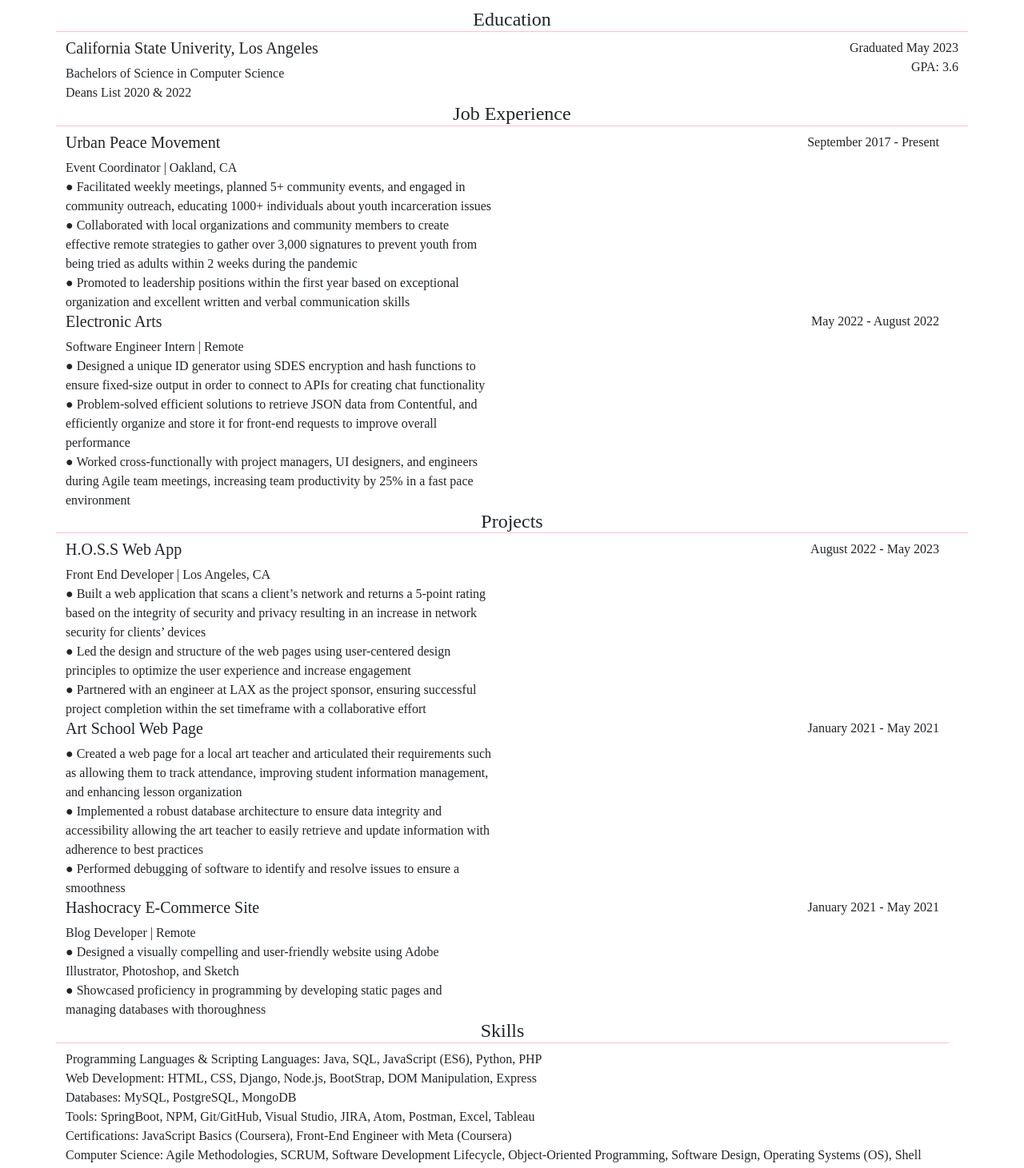
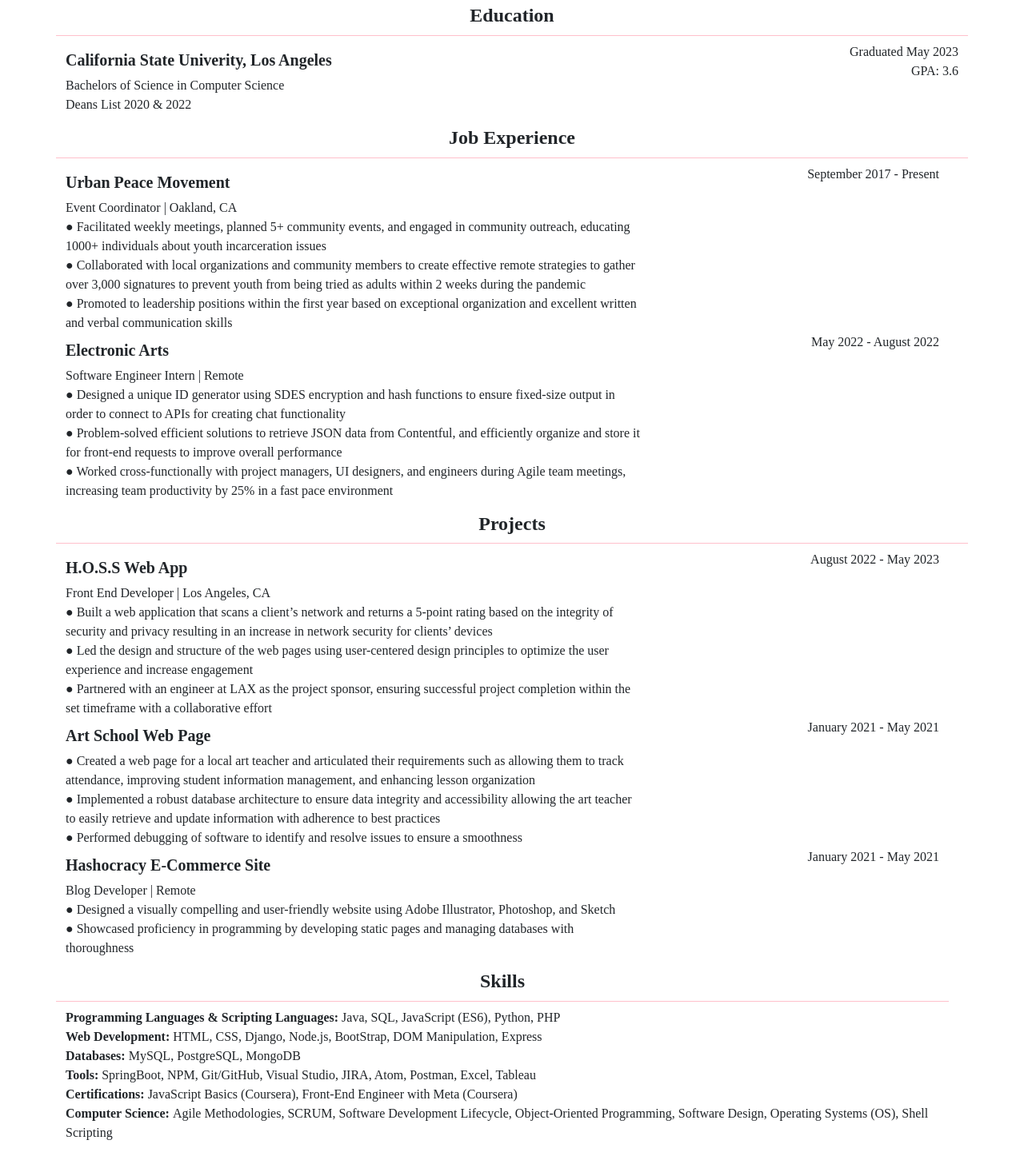
Before and after one commit to apablor/apablor.github.io, a React (Create React App) app: page / in a window 1280 px wide. Shown: the part 2560-4021 px from the top of the page at 80% size. Built offline with nearby package versions, Linux system fonts and the light colour scheme.

Commit message:
resume changes

```diff
--- a/src/App.css
+++ b/src/App.css
@@ -111,11 +111,8 @@
 
 /* -------------- Resume ---------------- */
 .resume{
-  /* display: flex;
-  align-items: center;
-  justify-content: center; */
   min-height: 210vh;
-  padding-top: 170px;
+  padding: 150px 0 20px 0;
   font-family: 'Times New Roman', Times, serif;
 }
 
@@ -123,21 +120,21 @@
   text-align:left;
 }
 
+.right-set h5{
+  padding-top: 10px;
+  font-weight: bold;
+}
+
 .resume-row h4{
   border-bottom: 1px solid pink;
+  font-weight: bold;
+  padding: 15px 0 10px 0;
 }
-/* .col h5, div, span{
-  text-align: left;
-} */
 
 .imp-dates{
   text-align: right;
 }
 
-/* .resume-row{
-  padding-bottom: 2rem;
-  padding-top: 2rem;
-} */
 
 
 .App {
--- a/src/components/Resume.js
+++ b/src/components/Resume.js
@@ -6,7 +6,7 @@
       <Container>
         <Row className="resume-row">
           <h4 > Education </h4>
-          <Col className="right-set">
+          <Col sm={8} className="right-set">
             <h5> California State Univerity, Los Angeles</h5>
             <div> Bachelors of Science in Computer Science <br/>
                      Deans List 2020 & 2022
@@ -20,7 +20,7 @@
         <Row className="resume-row">
           <h4> Job Experience </h4>
           <Row>
-            <Col className="right-set">
+            <Col sm={8} className="right-set">
               <h5> Urban Peace Movement </h5>
                 <span> Event Coordinator  | Oakland, CA </span>
                 <div>
@@ -34,7 +34,7 @@
             </Col>
           </Row>
           <Row>
-            <Col className="right-set">
+            <Col sm={8} className="right-set">
               <h5> Electronic Arts </h5>
               <span> Software Engineer Intern | Remote </span>
               <div>
@@ -54,7 +54,7 @@
         <Row className="resume-row">
           <h4> Projects </h4>
           <Row>
-            <Col className="right-set">
+            <Col sm={8}className="right-set">
               <h5> H.O.S.S Web App </h5>
               <span> Front End Developer  | Los Angeles, CA </span>
               <div>
@@ -68,7 +68,7 @@
             </Col>
           </Row>
           <Row>
-            <Col className="right-set">
+            <Col sm={8} className="right-set">
               <h5> Art School Web Page </h5>
               <div>
                     ● Created a web page for a local art teacher and articulated their requirements such as allowing them to track attendance, improving student information management, and enhancing lesson organization <br/>
@@ -81,7 +81,7 @@
             </Col>
           </Row>
           <Row>
-            <Col className="right-set">
+            <Col sm={8} className="right-set">
               <h5> Hashocracy E-Commerce Site </h5>
               <span> Blog Developer | Remote  </span>
               <div>
@@ -97,12 +97,12 @@
             <h4> Skills </h4>
             <Col className="right-set">
               <div>
-                Programming Languages & Scripting Languages: Java, SQL, JavaScript (ES6), Python, PHP <br/>
-                Web Development: HTML, CSS, Django, Node.js, BootStrap, DOM Manipulation, Express<br/>
-                Databases: MySQL, PostgreSQL, MongoDB<br/>
-                Tools: SpringBoot, NPM, Git/GitHub, Visual Studio, JIRA, Atom, Postman, Excel, Tableau<br/>
-                Certifications: JavaScript Basics (Coursera), Front-End Engineer with Meta (Coursera)<br/>
-                Computer Science: Agile Methodologies, SCRUM, Software Development Lifecycle, Object-Oriented Programming, Software Design, Operating Systems (OS), Shell Scripting<br/>
+                <strong> Programming Languages & Scripting Languages: </strong> Java, SQL, JavaScript (ES6), Python, PHP <br/>
+                <strong> Web Development: </strong>  HTML, CSS, Django, Node.js, BootStrap, DOM Manipulation, Express<br/>
+                <strong> Databases: </strong> MySQL, PostgreSQL, MongoDB<br/>
+                <strong> Tools: </strong>  SpringBoot, NPM, Git/GitHub, Visual Studio, JIRA, Atom, Postman, Excel, Tableau<br/>
+                <strong>Certifications: </strong>  JavaScript Basics (Coursera), Front-End Engineer with Meta (Coursera)<br/>
+                <strong> Computer Science: </strong>  Agile Methodologies, SCRUM, Software Development Lifecycle, Object-Oriented Programming, Software Design, Operating Systems (OS), Shell Scripting<br/>
               </div>
             </Col>
           </Row>
```
